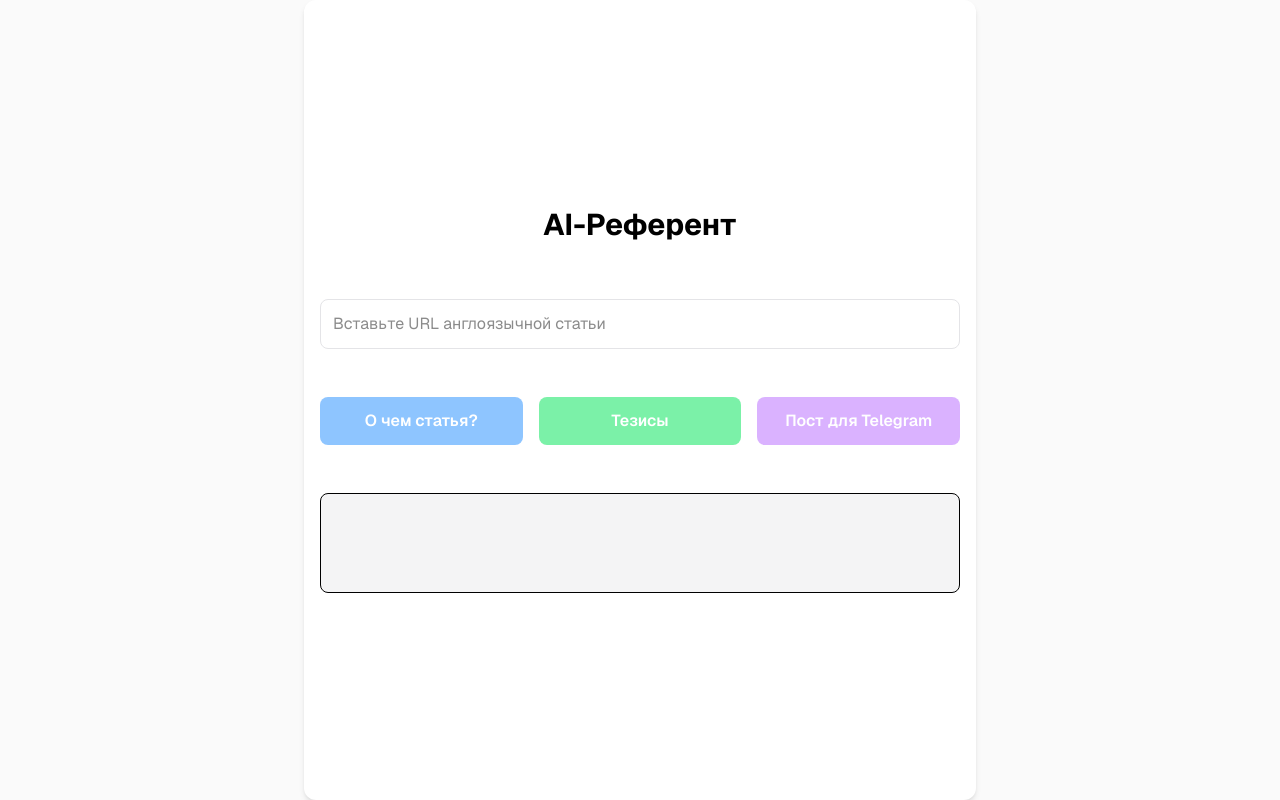
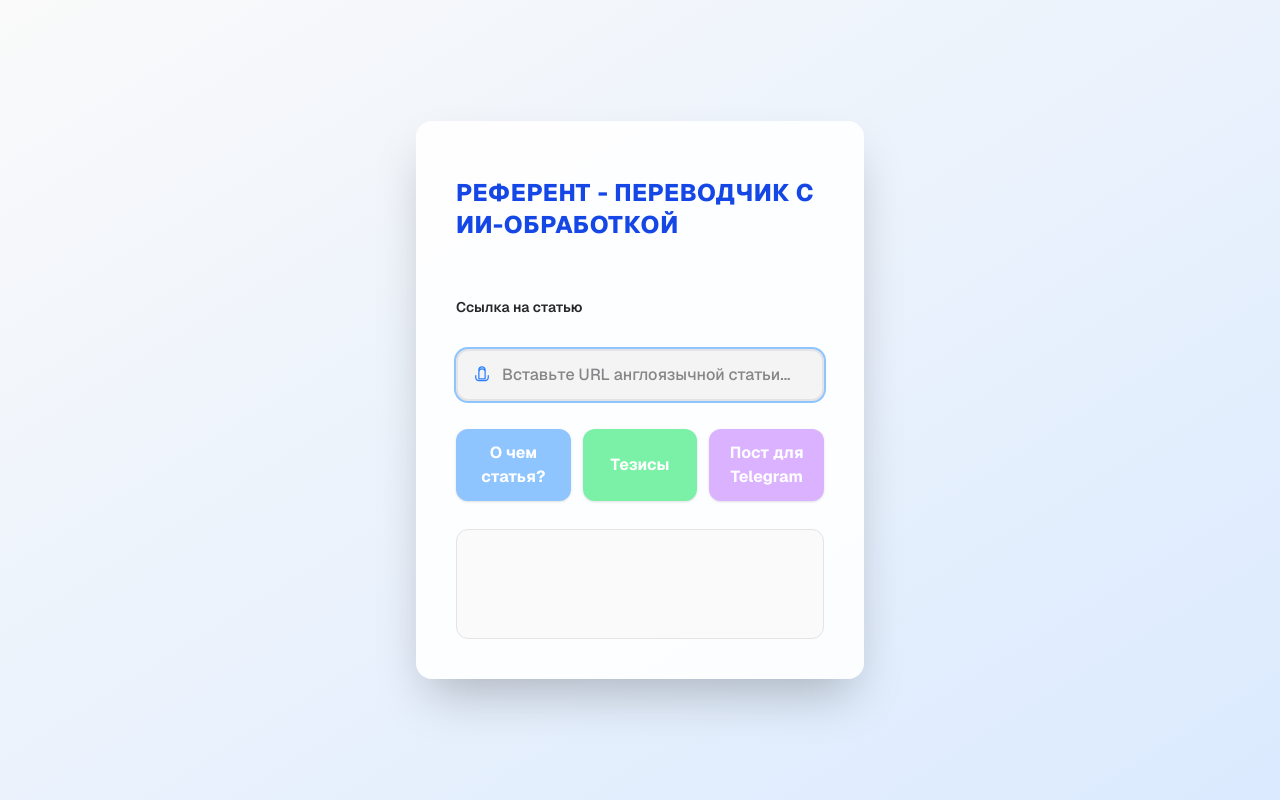
Before and after one commit to 19Bas2y8a-Nik/referent, a Next.js app: page / in a window 1280 px wide. Built offline with nearby package versions, Linux system fonts and the light colour scheme.

Commit message:
Enhance UI in Home component with improved styling and input handling; update README.md to include project name and description

```diff
--- a/app/page.tsx
+++ b/app/page.tsx
@@ -1,25 +1,25 @@
 "use client";
-import { useState } from "react";
+import { useState, useRef } from "react";
 
 export default function Home() {
   const [url, setUrl] = useState("");
   const [result, setResult] = useState("");
   const [loading, setLoading] = useState(false);
+  const inputRef = useRef<HTMLInputElement>(null);
 
   const handleClick = (action: string) => {
     setLoading(true);
     setResult("");
-    // Здесь будет интеграция c AI, пока – только эмуляция
     setTimeout(() => {
       switch (action) {
         case "about":
-          setResult("Пример: Эта статья о роли AI в образовании.");
+          setResult("Пример: Эта статья о роли искусственного интеллекта в образовании.");
           break;
         case "thesis":
-          setResult("Пример: 1. AI помогает учиться. 2. Технологии изменяют образование. 3. Важно адаптироваться.");
+          setResult("Пример: 1. ИИ помогает учиться быстрее. 2. Технологии меняют подходы к обучению. 3. Важно адаптироваться к новым реалиям.");
           break;
         case "telegram":
-          setResult("Пример: Интересная статья про AI в обучении! Вот основные идеи...");
+          setResult("Пример: Интересная статья про ИИ и обучение! Кратко и по делу👇");
           break;
       }
       setLoading(false);
@@ -27,37 +27,50 @@ export default function Home() {
   };
 
   return (
-    <div className="flex min-h-screen items-center justify-center bg-zinc-50 font-sans dark:bg-black">
-      <main className="flex min-h-screen w-full max-w-2xl flex-col items-center justify-center py-20 px-4 bg-white dark:bg-black shadow-md rounded-xl gap-8">
-        <h1 className="text-3xl font-bold text-center text-black dark:text-zinc-50 mb-6">AI-Референт</h1>
-        <input
-          type="text"
-          placeholder="Вставьте URL англоязычной статьи"
-          value={url}
-          onChange={e => setUrl(e.target.value)}
-          className="w-full p-3 mb-4 border border-zinc-200 rounded-lg text-base focus:outline-none focus:ring-2 focus:ring-blue-400"
-        />
-        <div className="flex flex-col sm:flex-row gap-4 w-full mb-4">
+    <div className="min-h-screen flex items-center justify-center bg-gradient-to-br from-zinc-50 to-blue-100 dark:from-black dark:to-zinc-900 font-sans p-2">
+      <div className="w-full max-w-md bg-white/90 dark:bg-zinc-900/80 shadow-2xl rounded-2xl p-6 sm:p-10 flex flex-col gap-7">
+        <div className="w-full flex justify-center pt-4 pb-7">
+          <span className="text-xl sm:text-2xl font-extrabold text-blue-700 dark:text-zinc-100 tracking-wide select-none uppercase">
+            Референт - переводчик с ИИ-обработкой
+          </span>
+        </div>
+        <label htmlFor="url" className="text-sm font-semibold text-zinc-800 dark:text-zinc-200 mb-1">Ссылка на статью</label>
+        <div className="flex items-center relative">
+          <input
+            id="url"
+            ref={inputRef}
+            type="url"
+            placeholder="Вставьте URL англоязычной статьи..."
+            value={url}
+            autoFocus
+            onChange={e => setUrl(e.target.value)}
+            className="peer w-full pl-11 pr-4 py-3 rounded-xl bg-zinc-100 dark:bg-zinc-800 text-zinc-900 dark:text-zinc-100 border-2 border-zinc-200 dark:border-zinc-700 outline-none focus:ring-2 focus:ring-blue-300 font-medium text-base transition-all"
+          />
+          <span className="absolute left-4 top-1/2 -translate-y-1/2 text-blue-500">
+            <svg xmlns="http://www.w3.org/2000/svg" fill="none" viewBox="0 0 24 24" strokeWidth={1.5} stroke="currentColor" className="w-5 h-5"><path strokeLinecap="round" strokeLinejoin="round" d="M15.75 8.25V6a3.75 3.75 0 10-7.5 0v2.25m11.25 4.5v2.25a3.75 3.75 0 01-3.75 3.75H8.25A3.75 3.75 0 014.5 15V12.75m11.25-6v2.25m0 7.5H8.25m7.5 0V8.25A3.75 3.75 0 008.25 8.25v7.5" /></svg>
+          </span>
+        </div>
+        <div className="flex flex-col sm:flex-row gap-3">
           <button
             onClick={() => handleClick("about")}
-            className="flex-1 py-3 bg-blue-600 text-white font-semibold rounded-lg transition-colors hover:bg-blue-700 disabled:bg-blue-300"
+            className="flex-1 py-3 rounded-xl font-bold text-base bg-blue-600 hover:bg-blue-700 transition disabled:bg-blue-300 text-white shadow-sm"
             disabled={!url || loading}
           >О чем статья?</button>
           <button
             onClick={() => handleClick("thesis")}
-            className="flex-1 py-3 bg-green-600 text-white font-semibold rounded-lg transition-colors hover:bg-green-700 disabled:bg-green-300"
+            className="flex-1 py-3 rounded-xl font-bold text-base bg-green-600 hover:bg-green-700 transition disabled:bg-green-300 text-white shadow-sm"
             disabled={!url || loading}
           >Тезисы</button>
           <button
             onClick={() => handleClick("telegram")}
-            className="flex-1 py-3 bg-purple-600 text-white font-semibold rounded-lg transition-colors hover:bg-purple-700 disabled:bg-purple-300"
+            className="flex-1 py-3 rounded-xl font-bold text-base bg-purple-600 hover:bg-purple-700 transition disabled:bg-purple-300 text-white shadow-sm"
             disabled={!url || loading}
           >Пост для Telegram</button>
         </div>
-        <div className="w-full min-h-[100px] p-4 border rounded-lg bg-zinc-100 dark:bg-zinc-900 text-black dark:text-zinc-100">
-          {loading ? <span>Генерация...</span> : result }
+        <div className="min-h-[110px] px-5 py-4 bg-zinc-50 dark:bg-zinc-800/80 border border-zinc-200 dark:border-zinc-700 rounded-xl text-zinc-900 dark:text-zinc-100 text-lg font-normal whitespace-pre-line transition-all">
+          {loading ? <span className="opacity-70">Генерация...</span> : result }
         </div>
-      </main>
+      </div>
     </div>
   );
 }
```
Also changed, not shown: 1 other file (tests, documents, lock files or other folders).
